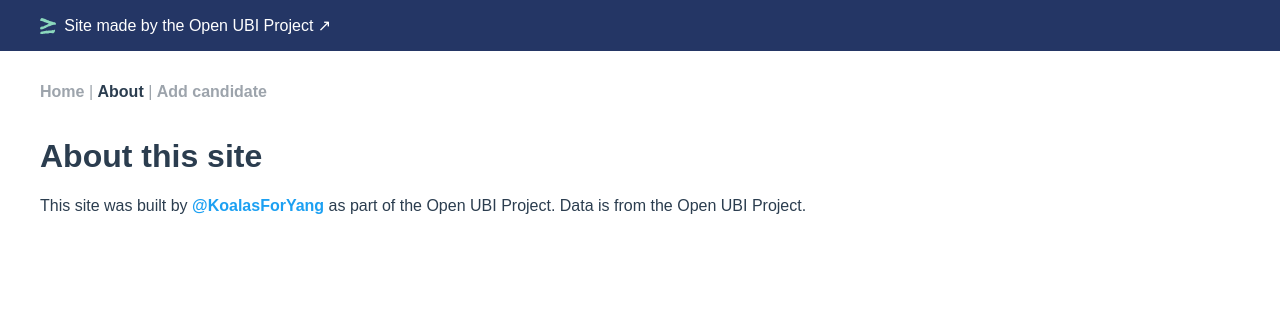
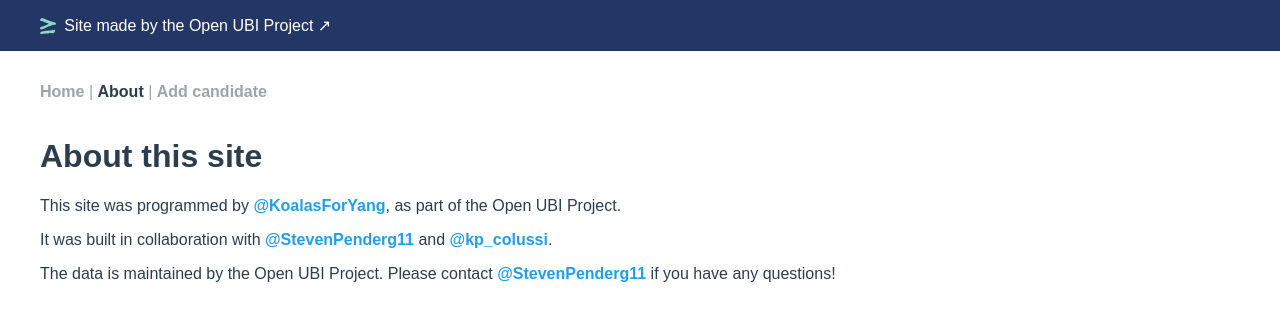
Before and after one commit to Booligoosh/ubi-caucus, a Vue app: page /about in a window 1280 px wide. Shown: the top 320 px of the page. Built offline with nearby package versions, Linux system fonts and the light colour scheme; a web font is replaced by a local one.

Commit message:
Updated about page

```diff
--- a/src/views/About.vue
+++ b/src/views/About.vue
@@ -2,11 +2,33 @@
   <div class="about">
     <h1>About this site</h1>
     <p>
-      This site was built by
+      This site was programmed by
       <a href="https://twitter.com/KoalasForYang" target="_blank" rel="noopener"
         >@KoalasForYang</a
+      >, as part of the Open UBI Project.
+    </p>
+    <p>
+      It was built in collaboration with
+      <a
+        href="https://twitter.com/StevenPenderg11"
+        target="_blank"
+        rel="noopener"
+        >@StevenPenderg11</a
       >
-      as part of the Open UBI Project. Data is from the Open UBI Project.
+      and
+      <a href="https://twitter.com/kp_colussi" target="_blank" rel="noopener"
+        >@kp_colussi</a
+      >.
+    </p>
+    <p>
+      The data is maintained by the Open UBI Project. Please contact
+      <a
+        href="https://twitter.com/StevenPenderg11"
+        target="_blank"
+        rel="noopener"
+        >@StevenPenderg11</a
+      >
+      if you have any questions!
     </p>
   </div>
 </template>
```
